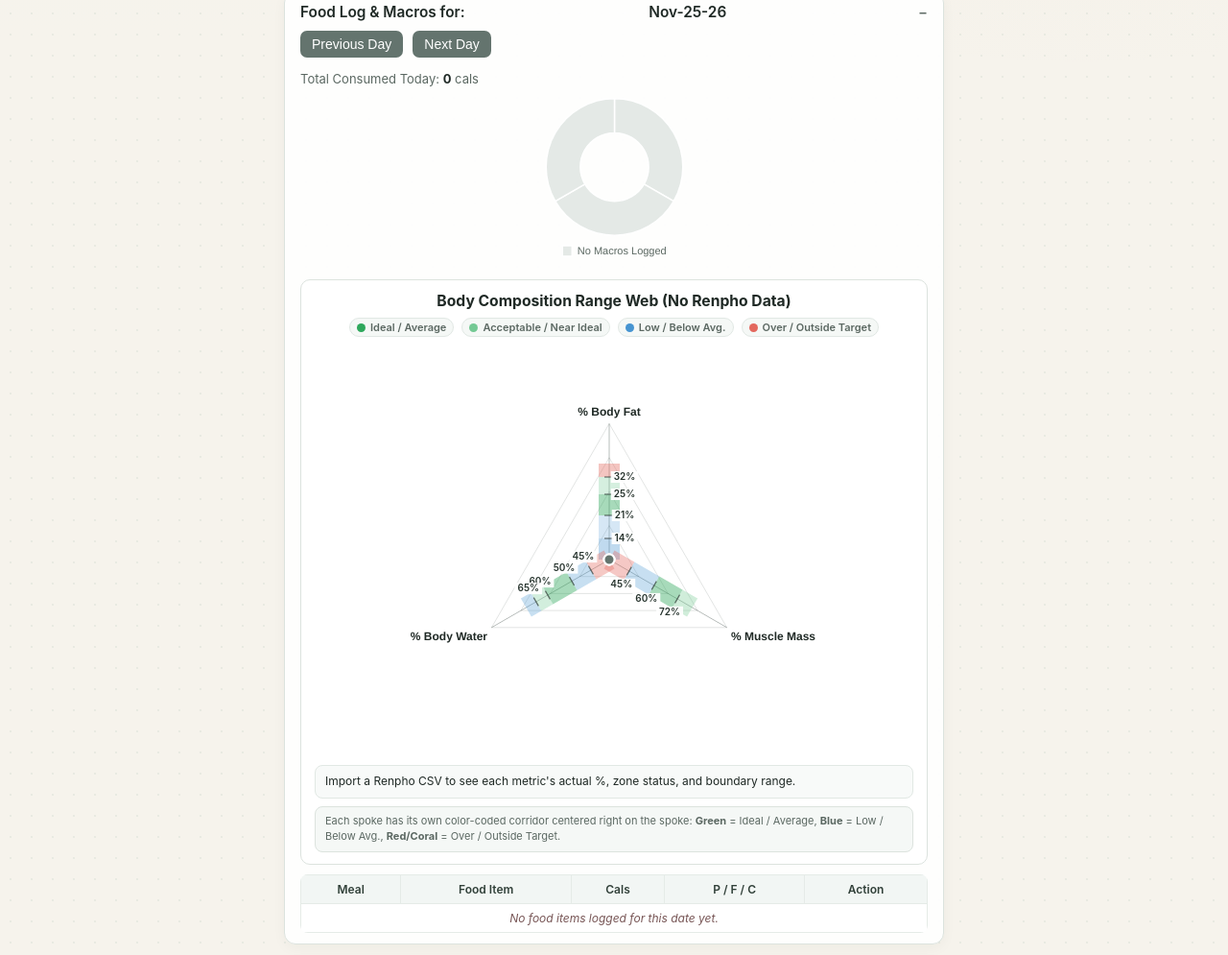
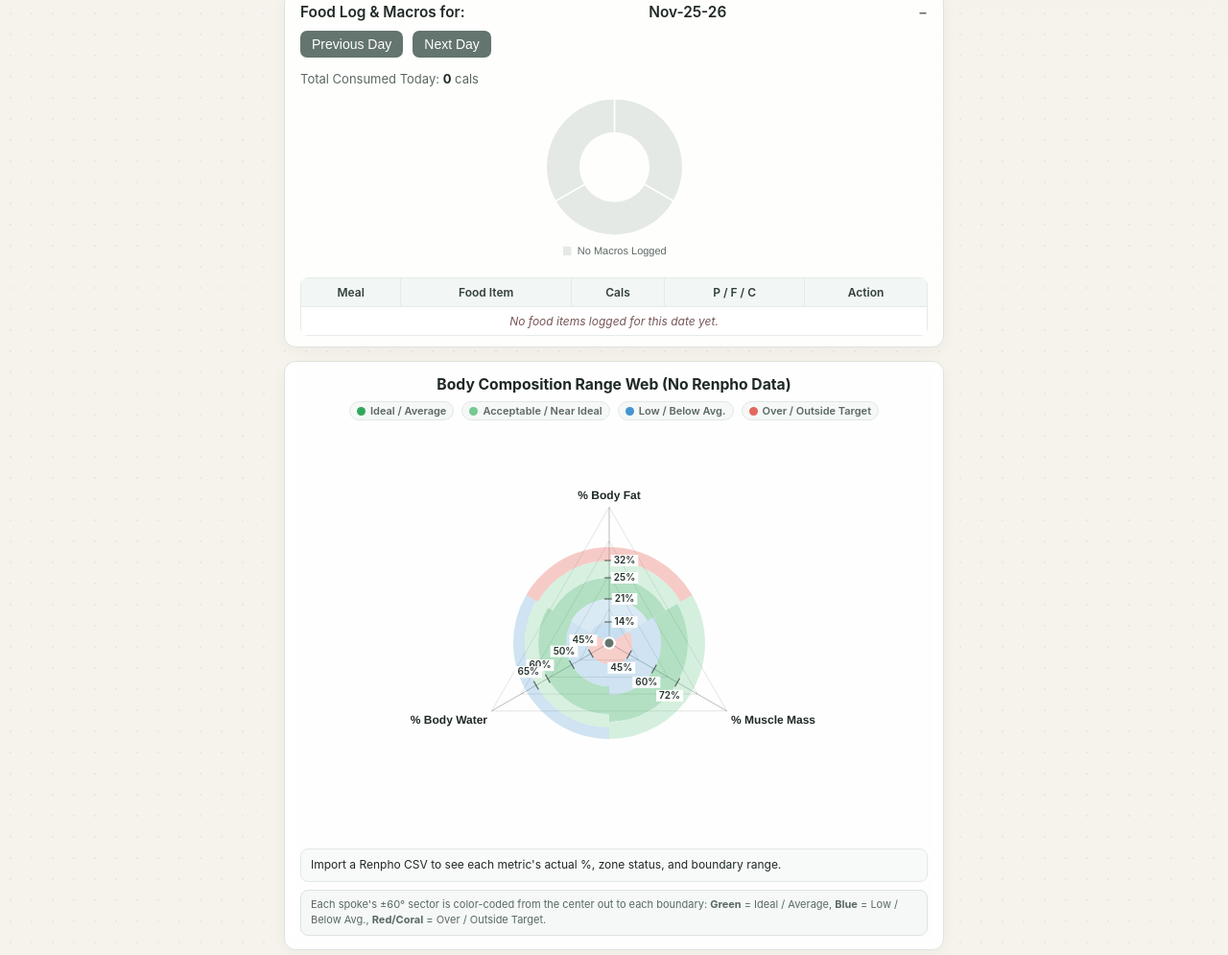
Before and after one commit to improvise4892/improvise4892.github.io, a plain HTML site: page index.html in a window 1280 px wide. Shown: the part 1449-2444 px from the top of the page at 96% size. Drawn offline with nearby package versions, Linux system fonts and the light colour scheme.

Commit message:
Refactor spider-card styles and update chart labels
Updated styles for spider-card and modified chart descriptions.

```diff
--- a/index.html
+++ b/index.html
@@ -240,10 +240,12 @@
 
     .spider-card {
       margin-top: 14px;
-      background: rgba(255, 255, 255, 0.9);
-      padding: 12px 14px;
-      border-radius: 10px;
+      background: var(--surface);
+      backdrop-filter: blur(6px);
+      padding: 14px 16px;
+      border-radius: 12px;
       border: 1px solid var(--border);
+      box-shadow: 0 4px 14px rgba(24, 39, 33, 0.04);
     }
 
     .spider-legend-strip {
@@ -752,7 +754,7 @@
     <canvas id="chartYear"></canvas>
   </div>
 
-  <!-- Collapsible Section 1: Selected Day Food Log, Macro Pie Chart & Body Comp Spider Chart -->
+  <!-- Collapsible Food Log & Macros for Selected Day -->
   <details open>
     <summary>Food Log & Macros for: <span id="currentDateHeader">--</span></summary>
     <div style="margin-top: 10px; display: flex; gap: 10px; align-items: center;">
@@ -766,26 +768,6 @@
       <!-- Macro Pie Chart Container -->
       <div style="max-width: 175px; margin: 12px auto; position: relative;">
         <canvas id="macroPieChart"></canvas>
-      </div>
-
-      <!-- Spider Web Chart right after Macros Pie Chart -->
-      <div class="spider-card">
-        <h3 class="chart-title" style="text-align:center;">Body Composition Range Web (<span id="spiderReadingLabel">Latest Renpho Reading</span>)</h3>
-        <div class="spider-legend-strip">
-          <span class="spider-legend-item"><span class="spider-swatch" style="background:#2ea85c;"></span>Ideal / Average</span>
-          <span class="spider-legend-item"><span class="spider-swatch" style="background:#74c994;"></span>Acceptable / Near Ideal</span>
-          <span class="spider-legend-item"><span class="spider-swatch" style="background:#4694d1;"></span>Low / Below Avg.</span>
-          <span class="spider-legend-item"><span class="spider-swatch" style="background:#e3685e;"></span>Over / Outside Target</span>
-        </div>
-        <div class="spider-wrapper">
-          <canvas id="bodyCompSpiderChart"></canvas>
-        </div>
-        <div class="spider-metric-grid" id="spiderMetricCards">
-          <div class="spider-metric-box">Import a Renpho CSV to view range bands and boundaries.</div>
-        </div>
-        <div class="spider-meta" id="spiderReadingSummary">
-          Each spoke has its own color-coded corridor centered right on the spoke: <strong>Green</strong> = Ideal / Average, <strong>Blue</strong> = Low / Below Avg., <strong>Red/Coral</strong> = Over / Outside Target.
-        </div>
       </div>
 
       <table>
@@ -803,7 +785,27 @@
     </div>
   </details>
 
-  <!-- Collapsible Section 2: Weight & Calorie History Log -->
+  <!-- Body Composition Spider Chart & Associated Data (placed right after Food Log, before Weight & History Log) -->
+  <div class="spider-card">
+    <h3 class="chart-title" style="text-align:center;">Body Composition Range Web (<span id="spiderReadingLabel">Latest Renpho Reading</span>)</h3>
+    <div class="spider-legend-strip">
+      <span class="spider-legend-item"><span class="spider-swatch" style="background:#2ea85c;"></span>Ideal / Average</span>
+      <span class="spider-legend-item"><span class="spider-swatch" style="background:#74c994;"></span>Acceptable / Near Ideal</span>
+      <span class="spider-legend-item"><span class="spider-swatch" style="background:#4694d1;"></span>Low / Below Avg.</span>
+      <span class="spider-legend-item"><span class="spider-swatch" style="background:#e3685e;"></span>Over / Outside Target</span>
+    </div>
+    <div class="spider-wrapper">
+      <canvas id="bodyCompSpiderChart"></canvas>
+    </div>
+    <div class="spider-metric-grid" id="spiderMetricCards">
+      <div class="spider-metric-box">Import a Renpho CSV to view range bands and boundaries.</div>
+    </div>
+    <div class="spider-meta" id="spiderReadingSummary">
+      Each spoke's ±60° sector is color-coded from the center out to each boundary: <strong>Green</strong> = Ideal / Average, <strong>Blue</strong> = Low / Below Avg., <strong>Red/Coral</strong> = Over / Outside Target.
+    </div>
+  </div>
+
+  <!-- Collapsible Weight & Calorie History Log -->
   <details open>
     <summary>Weight & History Log (10 Entries Per Page)</summary>
     <div style="margin-top: 10px;">
@@ -1030,11 +1032,11 @@
         shortLabel: 'Body Fat %',
         rangeNote: 'Low <14% · Below Avg 14–21% · Ideal 21–25% · Acceptable 25–32% · Over >32%',
         segments: [
-          { fromVal: 0,  toVal: 14, fromR: 0,  toR: 22,  color: 'rgba(70, 148, 209, 0.34)',  status: 'Low',        isIdeal: false, pillClass: 'zone-low' },
-          { fromVal: 14, toVal: 21, fromR: 22, toR: 46,  color: 'rgba(70, 148, 209, 0.22)',  status: 'Below Avg.', isIdeal: false, pillClass: 'zone-low' },
-          { fromVal: 21, toVal: 25, fromR: 46, toR: 68,  color: 'rgba(46, 168, 92, 0.42)',   status: 'Ideal',      isIdeal: true,  pillClass: 'zone-ideal' },
-          { fromVal: 25, toVal: 32, fromR: 68, toR: 86,  color: 'rgba(116, 201, 148, 0.30)', status: 'Acceptable', isIdeal: false, pillClass: 'zone-acceptable' },
-          { fromVal: 32, toVal: 42, fromR: 86, toR: 100, color: 'rgba(227, 104, 94, 0.38)',  status: 'Over',       isIdeal: false, pillClass: 'zone-over' }
+          { fromVal: 0,  toVal: 14, fromR: 0,  toR: 22,  color: 'rgba(70, 148, 209, 0.30)',  status: 'Low',        isIdeal: false, pillClass: 'zone-low' },
+          { fromVal: 14, toVal: 21, fromR: 22, toR: 46,  color: 'rgba(70, 148, 209, 0.20)',  status: 'Below Avg.', isIdeal: false, pillClass: 'zone-low' },
+          { fromVal: 21, toVal: 25, fromR: 46, toR: 68,  color: 'rgba(46, 168, 92, 0.36)',   status: 'Ideal',      isIdeal: true,  pillClass: 'zone-ideal' },
+          { fromVal: 25, toVal: 32, fromR: 68, toR: 86,  color: 'rgba(116, 201, 148, 0.28)', status: 'Acceptable', isIdeal: false, pillClass: 'zone-acceptable' },
+          { fromVal: 32, toVal: 42, fromR: 86, toR: 100, color: 'rgba(227, 104, 94, 0.34)',  status: 'Over',       isIdeal: false, pillClass: 'zone-over' }
         ],
         markers: [
           { val: 14, r: 22, text: '14%' },
@@ -1050,10 +1052,10 @@
         shortLabel: 'Muscle %',
         rangeNote: 'Low <45% · Below Avg 45–60% · Ideal 60–72% · High/Optimal 72–80%',
         segments: [
-          { fromVal: 30, toVal: 45, fromR: 0,  toR: 24,  color: 'rgba(227, 104, 94, 0.36)',  status: 'Low',        isIdeal: false, pillClass: 'zone-over' },
-          { fromVal: 45, toVal: 60, fromR: 24, toR: 54,  color: 'rgba(70, 148, 209, 0.30)',  status: 'Below Avg.', isIdeal: false, pillClass: 'zone-low' },
-          { fromVal: 60, toVal: 72, fromR: 54, toR: 82,  color: 'rgba(46, 168, 92, 0.42)',   status: 'Ideal',      isIdeal: true,  pillClass: 'zone-ideal' },
-          { fromVal: 72, toVal: 80, fromR: 82, toR: 100, color: 'rgba(116, 201, 148, 0.34)', status: 'Optimal',    isIdeal: true,  pillClass: 'zone-acceptable' }
+          { fromVal: 30, toVal: 45, fromR: 0,  toR: 24,  color: 'rgba(227, 104, 94, 0.32)',  status: 'Low',        isIdeal: false, pillClass: 'zone-over' },
+          { fromVal: 45, toVal: 60, fromR: 24, toR: 54,  color: 'rgba(70, 148, 209, 0.26)',  status: 'Below Avg.', isIdeal: false, pillClass: 'zone-low' },
+          { fromVal: 60, toVal: 72, fromR: 54, toR: 82,  color: 'rgba(46, 168, 92, 0.36)',   status: 'Ideal',      isIdeal: true,  pillClass: 'zone-ideal' },
+          { fromVal: 72, toVal: 80, fromR: 82, toR: 100, color: 'rgba(116, 201, 148, 0.30)', status: 'Optimal',    isIdeal: true,  pillClass: 'zone-acceptable' }
         ],
         markers: [
           { val: 45, r: 24, text: '45%' },
@@ -1068,11 +1070,11 @@
         shortLabel: 'Body Water %',
         rangeNote: 'Low <45% · Below Avg 45–50% · Ideal 50–60% · Acceptable 60–65% · High >65%',
         segments: [
-          { fromVal: 35, toVal: 45, fromR: 0,  toR: 22,  color: 'rgba(227, 104, 94, 0.36)',  status: 'Low',        isIdeal: false, pillClass: 'zone-over' },
-          { fromVal: 45, toVal: 50, fromR: 22, toR: 45,  color: 'rgba(70, 148, 209, 0.30)',  status: 'Below Avg.', isIdeal: false, pillClass: 'zone-low' },
-          { fromVal: 50, toVal: 60, fromR: 45, toR: 74,  color: 'rgba(46, 168, 92, 0.42)',   status: 'Ideal',      isIdeal: true,  pillClass: 'zone-ideal' },
-          { fromVal: 60, toVal: 65, fromR: 74, toR: 88,  color: 'rgba(116, 201, 148, 0.32)', status: 'Acceptable', isIdeal: false, pillClass: 'zone-acceptable' },
-          { fromVal: 65, toVal: 72, fromR: 88, toR: 100, color: 'rgba(70, 148, 209, 0.30)',  status: 'High',       isIdeal: false, pillClass: 'zone-low' }
+          { fromVal: 35, toVal: 45, fromR: 0,  toR: 22,  color: 'rgba(227, 104, 94, 0.32)',  status: 'Low',        isIdeal: false, pillClass: 'zone-over' },
+          { fromVal: 45, toVal: 50, fromR: 22, toR: 45,  color: 'rgba(70, 148, 209, 0.26)',  status: 'Below Avg.', isIdeal: false, pillClass: 'zone-low' },
+          { fromVal: 50, toVal: 60, fromR: 45, toR: 74,  color: 'rgba(46, 168, 92, 0.36)',   status: 'Ideal',      isIdeal: true,  pillClass: 'zone-ideal' },
+          { fromVal: 60, toVal: 65, fromR: 74, toR: 88,  color: 'rgba(116, 201, 148, 0.28)', status: 'Acceptable', isIdeal: false, pillClass: 'zone-acceptable' },
+          { fromVal: 65, toVal: 72, fromR: 88, toR: 100, color: 'rgba(70, 148, 209, 0.26)',  status: 'High',       isIdeal: false, pillClass: 'zone-low' }
         ],
         markers: [
           { val: 45, r: 22, text: '45%' },
@@ -1106,8 +1108,8 @@
       return { radius: 0, status: 'No Data', isIdeal: false, pillClass: 'zone-low' };
     }
 
-    // Uses scale.getPointPosition(i, r) to get exact canvas coordinates along each spoke
-    // so the colored band & tick markers sit directly on top of spoke i.
+    // Draws a full ±60° wedge centered on each spoke's exact angle from the center out to each boundary.
+    // For a 3-spoke chart, three 120° sectors tile the entire triangle cleanly.
     const spiderZoneScalePlugin = {
       id: 'spiderZoneScalePlugin',
       beforeDatasetsDraw(chart) {
@@ -1117,32 +1119,34 @@
         const ctx = chart.ctx;
         const cx = scale.xCenter;
         const cy = scale.yCenter;
-        const halfWidthPx = 11; // 22px wide band centered right on each spoke
+        const maxPx = Math.hypot(
+          scale.getPointPosition(0, 100).x - cx,
+          scale.getPointPosition(0, 100).y - cy
+        );
+        if (maxPx < 1) return;
+
+        const halfSectorRad = Math.PI / 3; // 60 degrees each side = 120° total per spoke
 
         ctx.save();
         for (let i = 0; i < SPIDER_AXES.length; i++) {
           const axis = SPIDER_AXES[i];
           const tipPt = scale.getPointPosition(i, 100);
-          const dx = tipPt.x - cx;
-          const dy = tipPt.y - cy;
-          const len = Math.hypot(dx, dy);
-          if (len < 1) continue;
-
-          // Unit vector along spoke and perpendicular unit vector
-          const ux = dx / len;
-          const uy = dy / len;
-          const px = -uy;
-          const py = ux;
+          const spokeAngle = Math.atan2(tipPt.y - cy, tipPt.x - cx);
+          const startAngle = spokeAngle - halfSectorRad;
+          const endAngle = spokeAngle + halfSectorRad;
 
           axis.segments.forEach((seg) => {
-            const pInner = scale.getPointPosition(i, seg.fromR);
-            const pOuter = scale.getPointPosition(i, seg.toR);
+            const rInner = (seg.fromR / 100) * maxPx;
+            const rOuter = (seg.toR / 100) * maxPx;
 
             ctx.beginPath();
-            ctx.moveTo(pInner.x + px * halfWidthPx, pInner.y + py * halfWidthPx);
-            ctx.lineTo(pOuter.x + px * halfWidthPx, pOuter.y + py * halfWidthPx);
-            ctx.lineTo(pOuter.x - px * halfWidthPx, pOuter.y - py * halfWidthPx);
-            ctx.lineTo(pInner.x - px * halfWidthPx, pInner.y - py * halfWidthPx);
+            if (rInner <= 0.5) {
+              ctx.moveTo(cx, cy);
+              ctx.arc(cx, cy, rOuter, startAngle, endAngle, false);
+            } else {
+              ctx.arc(cx, cy, rOuter, startAngle, endAngle, false);
+              ctx.arc(cx, cy, rInner, endAngle, startAngle, true);
+            }
             ctx.closePath();
             ctx.fillStyle = seg.color;
             ctx.fill();
@@ -1315,7 +1319,7 @@
         bodyCompSpiderChart.data.datasets[0].backgroundColor = 'rgba(100, 116, 110, 0.14)';
         bodyCompSpiderChart.update();
         cardsEl.innerHTML = `<div class="spider-metric-box">Import a Renpho CSV to see each metric's actual %, zone status, and boundary range.</div>`;
-        summaryEl.innerHTML = 'Each spoke has its own color-coded corridor centered right on the spoke: <strong>Green</strong> = Ideal / Average, <strong>Blue</strong> = Low / Below Avg., <strong>Red/Coral</strong> = Over / Outside Target.';
+        summaryEl.innerHTML = `Each spoke's ±60° sector is color-coded from the center out to each boundary: <strong>Green</strong> = Ideal / Average, <strong>Blue</strong> = Low / Below Avg., <strong>Red/Coral</strong> = Over / Outside Target.`;
         return;
       }
 
@@ -1364,7 +1368,7 @@
 
       labelEl.innerText = formatDateDisplay(target.date);
       cardsEl.innerHTML = cardsHtml;
-      summaryEl.innerHTML = `<strong>${formatDateDisplay(target.date)}</strong>: <b>${idealCount} of ${SPIDER_AXES.length}</b> metrics currently sit inside the green <strong>Ideal</strong> band right on their spoke. Hover any point for exact readings and zone status.`;
+      summaryEl.innerHTML = `<strong>${formatDateDisplay(target.date)}</strong>: <b>${idealCount} of ${SPIDER_AXES.length}</b> metrics currently sit inside the green <strong>Ideal</strong> sector along their spoke. Hover any point for exact readings and zone status.`;
     }
 
     function getFlagSignature(entry) {
```
